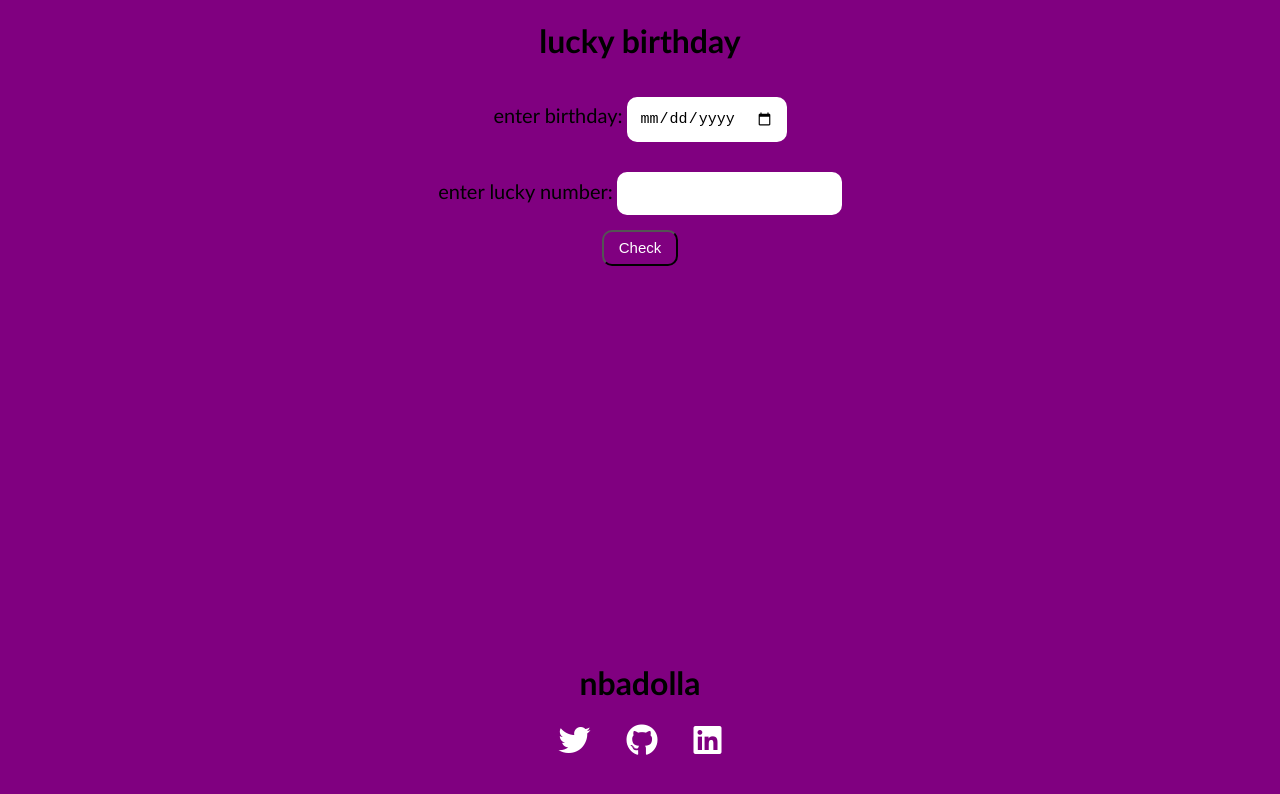
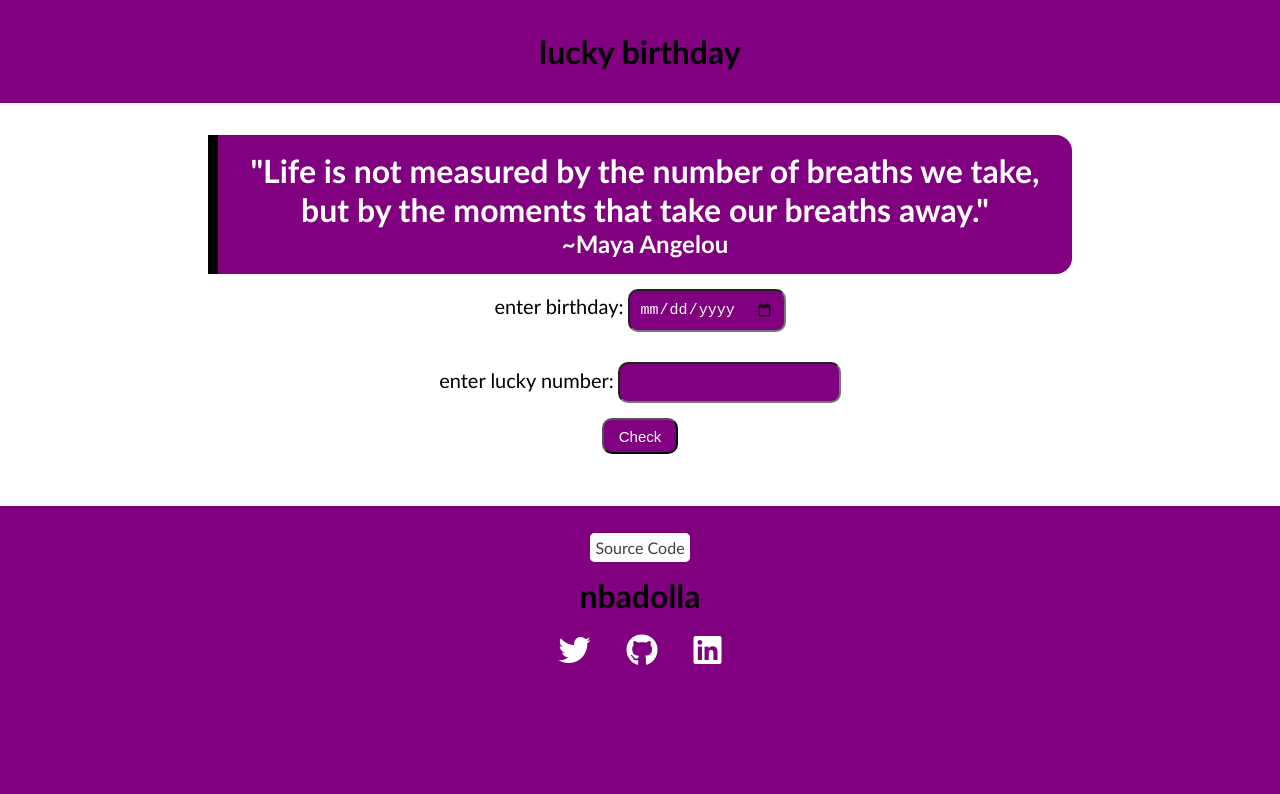
Before and after one commit to nayanbadolla/good-bad-birthday, a plain HTML site: page index.html in a window 1280 px wide. Drawn offline with Linux system fonts and the light colour scheme.

Commit message:
styles changes

```diff
--- a/index.html
+++ b/index.html
@@ -10,13 +10,20 @@
     <title>nbadolla | lucky birthday</title>
 </head>
 <body>
-    <h1>lucky birthday</h1>
+    <header>
+        <h1>lucky birthday</h1>
+    </header>
 
     <div class="container">
         <!-- <button class="palindromeBtn">palindrome</button> -->
         <!-- <button class="luckyBtn">lucky</button> -->
         <!-- <div class="bday">
         </div> -->
+        <div class="quote">
+            <h1>"Life is not measured by the number of breaths we take, <br> but by the moments that take our breaths away."</h1>
+            <h2>~Maya Angelou</h2>
+        </div>
+
         <div class="luckyNo">
             <label for="birthday">enter birthday:</label>
             <input type="date" name="birthday" class="bdayInput">
@@ -24,12 +31,17 @@
             <label for="luckyNumber">enter lucky number:</label>
             <input type="number" name="luckyNumber" class="luckyNoInput">
         </div>
-        <button class="checkBtn">Check</button>
-        <div class="output"></div>
+            <button class="checkBtn">Check</button>
+            <div class="output"></div>
     </div>
 
     <footer>
+        <div class="code">
+            <a href="https://github.com/nayanbadolla/lucky-birthday">Source Code</a>
+        </div>
+        <br>
         <h1>nbadolla</h1>
+        <br>
 
         <!-- <a href="mailto:badollanayan@gmail.com" class="mail"><i class="fas fa-solid fa-envelope"></i> badollanayan@gmail.com</a>
         <br><br> -->
--- a/style.css
+++ b/style.css
@@ -1,7 +1,16 @@
+* {
+    box-sizing: border-box;
+    margin: 0;
+}
+
 body {
     background-color: purple;
     text-align: center;
     font-family: 'Gill Sans', 'Gill Sans MT', Calibri, 'Trebuchet MS', sans-serif;
+}
+
+header, footer {
+    padding: 2em;
 }
 
 /* .bday, .luckyNo {
@@ -13,7 +22,19 @@ body {
 } */
 
 .container {
-    height: 70vh;
+    background-color: white;
+    padding: 2em;
+}
+
+.quote {
+    background-color: purple;
+    color: white;
+    padding: 1em 2em;
+    border-top-right-radius: 1em;
+    border-bottom-right-radius: 1em;
+    border-left: 10px solid black;
+    width: max-content;
+    margin: auto;
 }
 
 button {
@@ -39,7 +60,9 @@ input {
     padding: 10px;
     font-size: 15px;
     border-radius: 10px;
-    border: 3px solid white;
+    /* border: 3px solid white; */
+    background-color: purple;
+    color: white;
 }
 
 .output {
@@ -55,3 +78,15 @@ input {
 .links:hover {
     color: black;
 }
+
+.code a {
+    color: rgb(63, 63, 63);
+    background-color: white;
+    border: 5px solid white;
+    border-radius: 5px;
+    text-decoration: none;
+}
+
+.code a:hover {
+    text-decoration: underline;
+}
```
